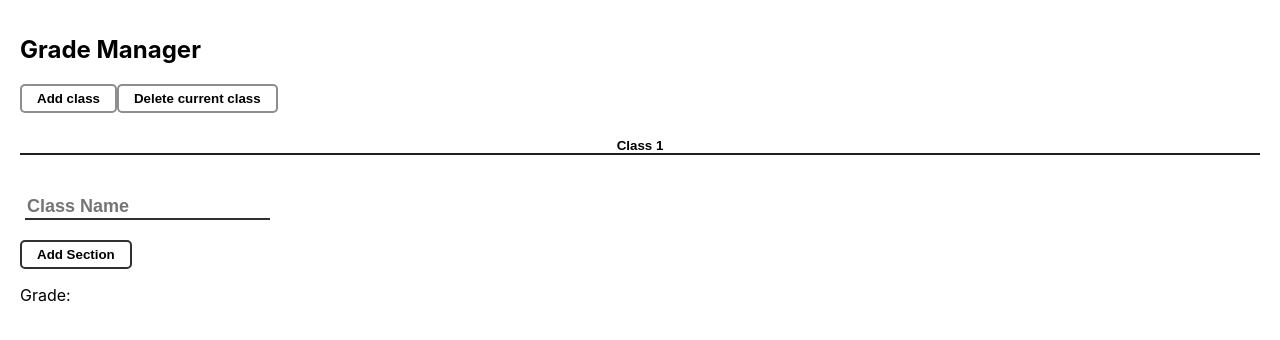
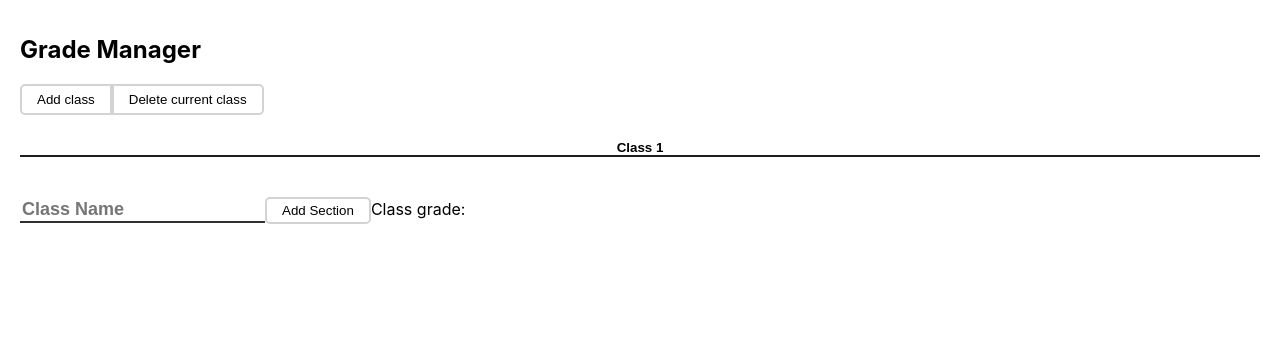
Before and after one commit to jeffreytram/Grade-Manager, a React (Create React App) app: page / in a window 1280 px wide. Both pictures are taken after a click on the button "Add class". Shown: the top 340 px of the page. Built offline with nearby package versions, Linux system fonts and the light colour scheme.

Commit message:
CSS changes

```diff
--- a/src/App.css
+++ b/src/App.css
@@ -2,3 +2,8 @@
   margin: 5px 10px;
   padding: 10px;
 }
+
+button:hover {
+  cursor: pointer;
+  font-weight: bold;
+}
--- a/src/Class.css
+++ b/src/Class.css
@@ -5,10 +5,9 @@
   font-weight: bold;
 }
 
-.component-add-grade-btn {
-  border: 2px solid #303030;
+.component-add-section-btn {
+  border: 2px solid lightgray;
   border-radius: 5px;
   background-color: white;
-  padding: 5px 15px;
-  font-weight: bold;
+  padding: 4px 15px;
 }
--- a/src/Class.js
+++ b/src/Class.js
@@ -15,9 +15,8 @@ export default function Class(props) {
         value={name}
         onChange={(event) => props.handleChange(event, id)}
       />
-      <br /> <br />
-      <button className="component-add-grade-btn" onClick={props.addSection}>Add Section</button>
-      <p>Grade: {classGrade}</p>
+      <button className="component-add-section-btn" onClick={props.addSection}>Add Section</button>
+      <span>Class grade: {classGrade}</span>
       {sectionList.map(section => {
         return <Section
           data={section}
--- a/src/Form.css
+++ b/src/Form.css
@@ -16,10 +16,18 @@
   font-weight: bold;
 }
 
-.component-btn {
-  border: 2px solid rgba(30, 30, 30, .5);
-  border-radius: 5px;
+.component-add-class-btn {
+  border-top-left-radius: 5px;
+  border-bottom-left-radius: 5px;
+  border: 2px solid lightgray;
   background-color: white;
-  padding: 5px 15px;
-  font-weight: 600;
+  padding: 6px 15px;
 }
+
+.component-delete-class-btn {
+  border-top-right-radius: 5px;
+  border-bottom-right-radius: 5px;
+  border: 2px solid lightgray;
+  background-color: white;
+  padding: 6px 15px;
+}
--- a/src/Form.js
+++ b/src/Form.js
@@ -208,8 +208,8 @@ export default class Form extends React.Component {
   render() {
     return (
       <div>
-        <button className="component-btn add" onClick={this.addClass}>Add class</button>
-        <button className="component-btn delete" onClick={this.deleteClass}>Delete current class</button>
+        <button className="component-add-class-btn" onClick={this.addClass}>Add class</button>
+        <button className="component-delete-class-btn" onClick={this.deleteClass}>Delete current class</button>
         <br /> <br />
         <div className="component-flex-container">
           {this.state.classList.map(cls => {
--- a/src/Grade.css
+++ b/src/Grade.css
@@ -1,19 +1,20 @@
-input {
+.component-grade-input {
   border: 0;
-  border-bottom: 1px solid rgba(30, 30, 30);
+  border-bottom: 1px solid rgba(30, 30, 30, .15);
   margin: 0px 5px;
 }
 
-.component-input-text {
+.text {
   width: 30vw;
 }
-.component-input-num {
+.num {
   width: 60px;
 }
 
-.component-delete-btn {
-  border: 2px solid #303030;
-  padding: 2px 15px;
-  background-color: lightpink;
-  font-weight: bold;
+.component-delete-grade-btn {
+  border: none;
+  border-radius: 5px;
+  background-color: white;
+  color: rgba(255, 0 , 0, .7);
+  padding: 0px 15px;
 }
--- a/src/Grade.js
+++ b/src/Grade.js
@@ -6,7 +6,7 @@ export default function Grade(props) {
   return (
     <div>
       <input
-        className="component-input-text"
+        className="component-grade-input text"
         name="name"
         placeholder="Name"
         type="text"
@@ -14,7 +14,7 @@ export default function Grade(props) {
         onChange={(event) => props.handleChange(event, props.sectionID, id)}
       />
       <input
-        className="component-input-num"
+        className="component-grade-input num"
         name="weight"
         placeholder="Weight"
         type="number"
@@ -22,14 +22,14 @@ export default function Grade(props) {
         onChange={(event) => props.handleChange(event, props.sectionID, id)}
       />
       <input
-        className="component-input-num"
+        className="component-grade-input num"
         name="score"
         placeholder="Score"
         type="number"
         value={score}
         onChange={(event) => props.handleChange(event, props.sectionID, id)}
       />
-      <button className="component-delete-btn" onClick={() => props.deleteGrade(props.sectionID, id)}>Delete</button>
+      <button className="component-delete-grade-btn" onClick={() => props.deleteGrade(props.sectionID, id)}>Delete</button>
     </div>
   )
 }
--- a/src/GradeList.js
+++ b/src/GradeList.js
@@ -6,6 +6,7 @@ export default function GradeList(props) {
   const {id, gradeList} = props.data
 	return (
 		<div>
+      <ul>
 				{gradeList.map(grade => {
 					return <Grade
             data={grade}
@@ -15,6 +16,7 @@ export default function GradeList(props) {
             key={grade.id}
 					/>
 				})}
+        </ul>
 		</div>
 	)
 }
--- a/src/Section.css
+++ b/src/Section.css
@@ -0,0 +1,28 @@
+.component-section-container {
+  border: 2px solid lightgray;
+  border-radius: 5px;
+  margin: 15px 0px;
+  padding: 10px;
+}
+
+.component-section-input {
+  border: 0;
+  border-bottom: 1px solid rgb(30, 30, 30);
+  margin: 0px 5px;
+}
+
+.component-add-grade-btn {
+  border: 2px solid lightgray;
+  border-top-left-radius: 5px;
+  border-bottom-left-radius: 5px;
+  background-color: white;
+  padding: 2px 15px;
+}
+
+.component-delete-section-btn {
+  border: 2px solid lightgray;
+  border-top-right-radius: 5px;
+  border-bottom-right-radius: 5px;
+  background-color: white;
+  padding: 2px 15px;
+}
--- a/src/Section.js
+++ b/src/Section.js
@@ -1,13 +1,13 @@
 import React from "react";
 import GradeList from "./GradeList"
-import "./Class.css"
+import "./Section.css"
 
 export default function Section(props) {
   const { id, sectionName, sectionWeight, sectionGrade } = props.data
   return (
-    <div className="">
+    <div className="component-section-container">
       <input
-        className=""
+        className="component-section-input"
 				name="sectionName"
 				placeholder="Section Name"
 				type="text"
@@ -15,16 +15,16 @@ export default function Section(props) {
 				onChange={(event) => props.handleChange(event, id)}
 			/>
       <input
-        className=""
+        className="component-section-input num"
         name="sectionWeight"
-        placeholder="Section Weight"
+        placeholder="Weight"
         type="number"
         value={sectionWeight}
         onChange={(event) => props.handleChange(event, id)}
       />
       <button className="component-add-grade-btn" onClick={() => props.addGrade(id)}>Add Grade</button>
-      <button onClick={() => props.deleteSection(id)}>Delete section</button>
-      <p>Section grade: {sectionGrade}</p>
+      <button className="component-delete-section-btn" onClick={() => props.deleteSection(id)}>Delete section</button>
+      <span>Grade: {sectionGrade}</span>
       <GradeList
         data={props.data}
         deleteGrade={props.deleteGrade}
```
Also changed, not shown: planning.txt.
